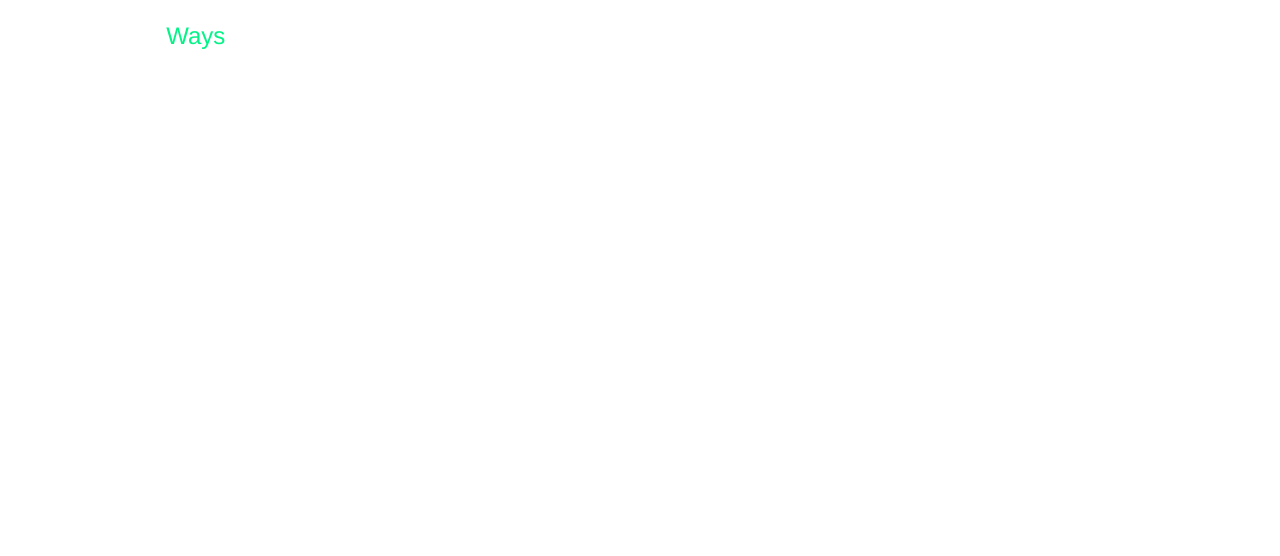
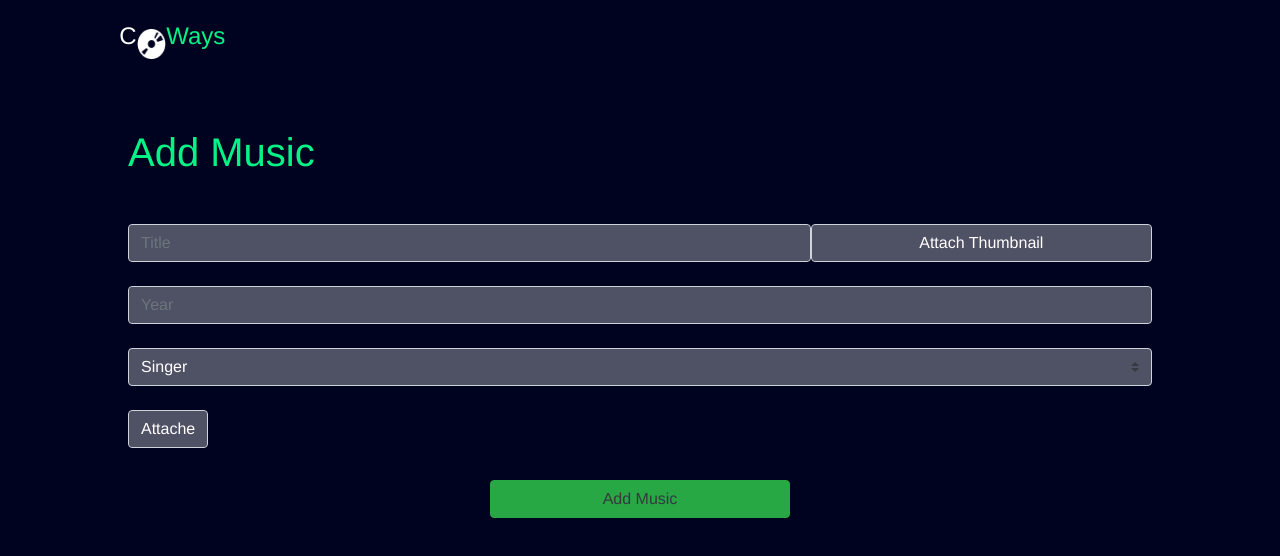
Before and after one commit to tiyasakbar17/DWF19Z7YG_vinways, a React (Create React App) app: page /addmusic in a window 1280 px wide. Shown: the top 556 px of the page. Built offline with nearby package versions, Linux system fonts and the light colour scheme.

Commit message:
add add music

```diff
--- a/src/App.css
+++ b/src/App.css
@@ -1,11 +1,18 @@
 .Penampung {
   background-color: #00031f;
   width: 100%;
+  min-height: 800px;
   font-size: 24px;
   font-family: "Avenir", "Helvetica Neue", "sans-serif";
   overflow: hidden;
 }
-
+.kontens {
+  margin: 80px auto 0 auto;
+  width: 100%;
+}
+div.formAdd {
+  width: 80%;
+}
 /* HEADER */
 
 .headerCustom {
@@ -67,6 +74,12 @@ div.drpDown {
   margin: 0;
 }
 .white {
+  color: white;
+}
+input.white {
+  color: white;
+}
+select.white {
   color: white;
 }
 .green {
@@ -131,7 +144,15 @@ div.drpDown {
 .tembus {
   background-color: #ffffff4f;
 }
-
+input.tembus {
+  background-color: #ffffff4f;
+}
+button.tembus {
+  background-color: #ffffff4f;
+}
+select.tembus {
+  background-color: #ffffff4f;
+}
 /* CARD */
 
 .cardMe {
@@ -235,3 +256,7 @@ div.drpDown {
   font-weight: bolder;
   cursor: pointer;
 }
+
+button.submitButton {
+  width: 300px;
+}
--- a/src/App.js
+++ b/src/App.js
@@ -6,7 +6,7 @@ import Register from './pages/Register';
 import Index from './pages/Index';
 import React from 'react'
 import Data from './API/Data.json'
-import DropDown from './components/DropDown';
+import AddMusic from './pages/AddMusic';
 
 function App() {
   const innitialValue = Data
@@ -21,6 +21,7 @@ function App() {
             <Route exact path="/register" component={() => <Register data={data} setData={setData.bind()} />} />
             <Route exact path="/login" component={() => <Login data={data} setData={setData.bind()} />} />
             <Route exact path="/" component={() => <Index data={data} setData={setData.bind()} />} />
+            <Route exact path="/addmusic" component={() => <AddMusic data={data} setData={setData.bind()} />} />
           </Switch>
         </BrowserRouter>
     </div>
--- /dev/null
+++ b/src/pages/AddMusic.jsx
@@ -0,0 +1,50 @@
+import React from 'react'
+
+function AddMusic() {
+
+    const textInput = React.createRef();
+    const focusTextInput = () => { textInput.current.click() }
+    const textInput2 = React.createRef();
+    const focusTextInput2 = () => { textInput2.current.click() }
+
+    return (
+        <div className="kontens">
+            <div className="container formAdd">
+                <div className="row">
+                    <h1 className="green mt-5 mb-5">
+                        Add Music
+                    </h1>
+                </div>
+                <div className="row mb-4">
+                    <input type="text" placeholder="Title" className="form-control tembus col-8 white" />
+                    <button onClick={focusTextInput} className="form-control tembus col-4 text-white" >Attach Thumbnail</button>
+                    <input type="file" ref={textInput} className="fileUpload" />
+                </div>
+                <div className="row mb-4">
+                    <input type="text" placeholder="Year" className="form-control tembus white" />
+                </div>
+                <div className="row mb-4">
+                    <select class="custom-select tembus white">
+                        <option className="text-dark" selected>Singer</option>
+                        <option className="text-dark" value="1">Tiyas</option>
+                        <option className="text-dark" value="2">Andre</option>
+                        <option className="text-dark" value="3">Gasi</option>
+                    </select>
+                </div>
+                <div className="row">
+                    <div className="form-group">
+                        <button onClick={focusTextInput2} className="col form-group form-control tembus text-center text-white" >Attache</button>
+                        <input type="file" ref={textInput2} className="fileUpload" />
+                    </div>
+                </div>
+                <div className="row">
+                    <div className="col d-flex justify-content-center">
+                        <button className="btn btn-success text-dark submitButton">Add Music</button>
+                    </div>
+                </div>
+            </div>
+        </div>
+    )
+}
+
+export default AddMusic
```
Also changed, not shown: 1 other file (tests, documents, lock files or other folders).
